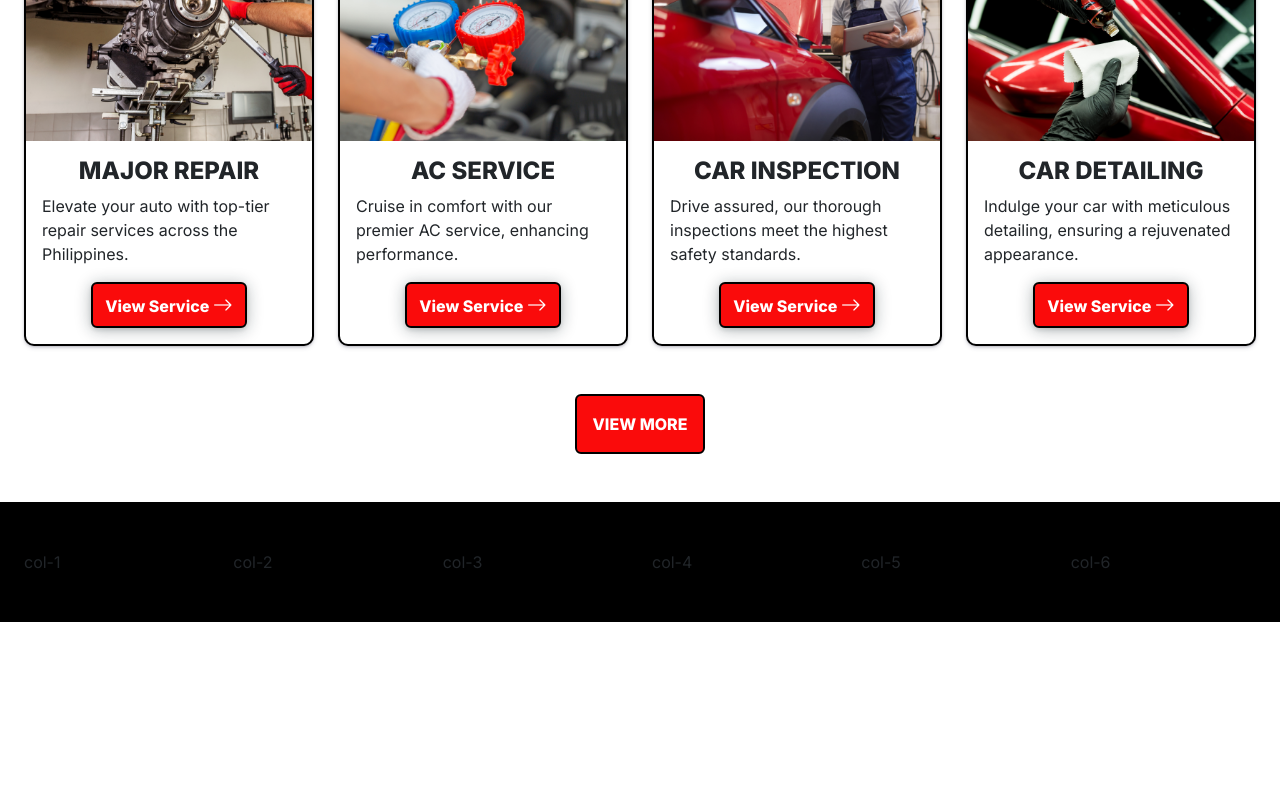
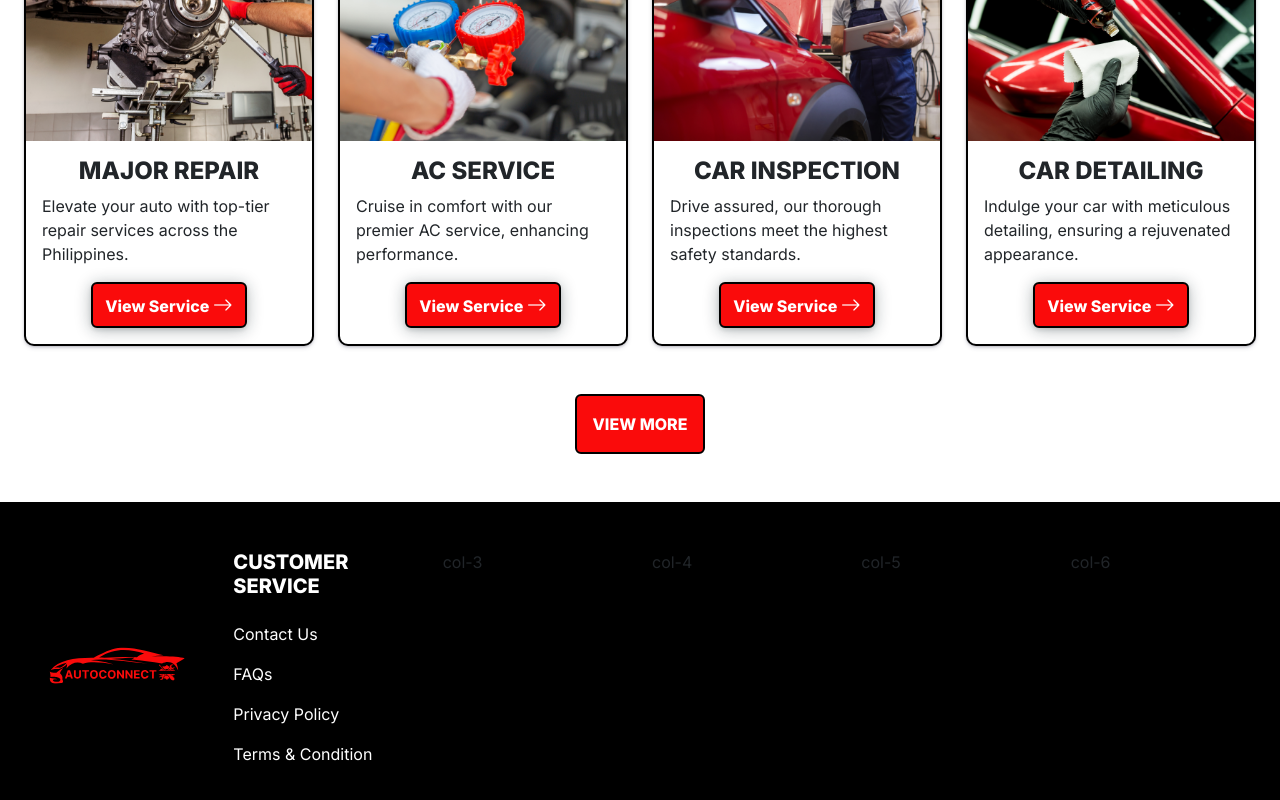
Before and after one commit to jaspherbagor/AutoConnect, a React (Create React App) app in the folder front-end/: page / in a window 1280 px wide. Shown: the part 945-1745 px from the top of the page. Before the commit the page ends 1567 px from the top, so only its background shows below. Built offline with nearby package versions, Linux system fonts and the light colour scheme.

Commit message:
updated the contents on the footer

```diff
--- a/front-end/src/components/layouts/client/footer.jsx
+++ b/front-end/src/components/layouts/client/footer.jsx
@@ -5,11 +5,23 @@ const ClientFooter = () => {
     <div>
         <section className="footer container-fluid px-md-4 px-sm-4 px-2 py-5 bg-black">
           <div className="row">
-            <div className="col-lg-2 col-md-4 col-sm-6 col-12 text-lg-start text-md-start text-sm-start text-center">
-              col-1
+            <div className="col-lg-2 col-md-4 col-sm-6 col-12 text-lg-start text-md-start text-sm-start text-center d-flex justify-content-center align-items-center">
+              <img src="../images/logo.svg" alt="" className="img-fluid" />
             </div>
-            <div className="col-lg-2 col-md-4 col-sm-6 col-12 text-lg-start text-md-start text-sm-start text-center">
-              col-2
+            <div className="col-lg-2 col-md-4 col-sm-6 col-12 text-lg-start text-md-start text-sm-start text-center text-white">
+              <h5 className="fw-bolder mb-4">CUSTOMER SERVICE</h5>
+              <a href="" className="text-decoration-none text-white">
+                <p className="footer-link">Contact Us</p>
+              </a>
+              <a href="" className="text-decoration-none text-white">
+              <p className="footer-link">FAQs</p>
+              </a>
+              <a href="" className="text-decoration-none text-white">
+              <p className="footer-link">Privacy Policy</p>
+              </a>
+              <a href="" className="text-decoration-none text-white">
+              <p className="footer-link">Terms & Condition</p>
+              </a>
             </div>
             <div className="col-lg-2 col-md-4 col-sm-6 col-12 text-lg-start text-md-start text-sm-start text-center">
               col-3
```
